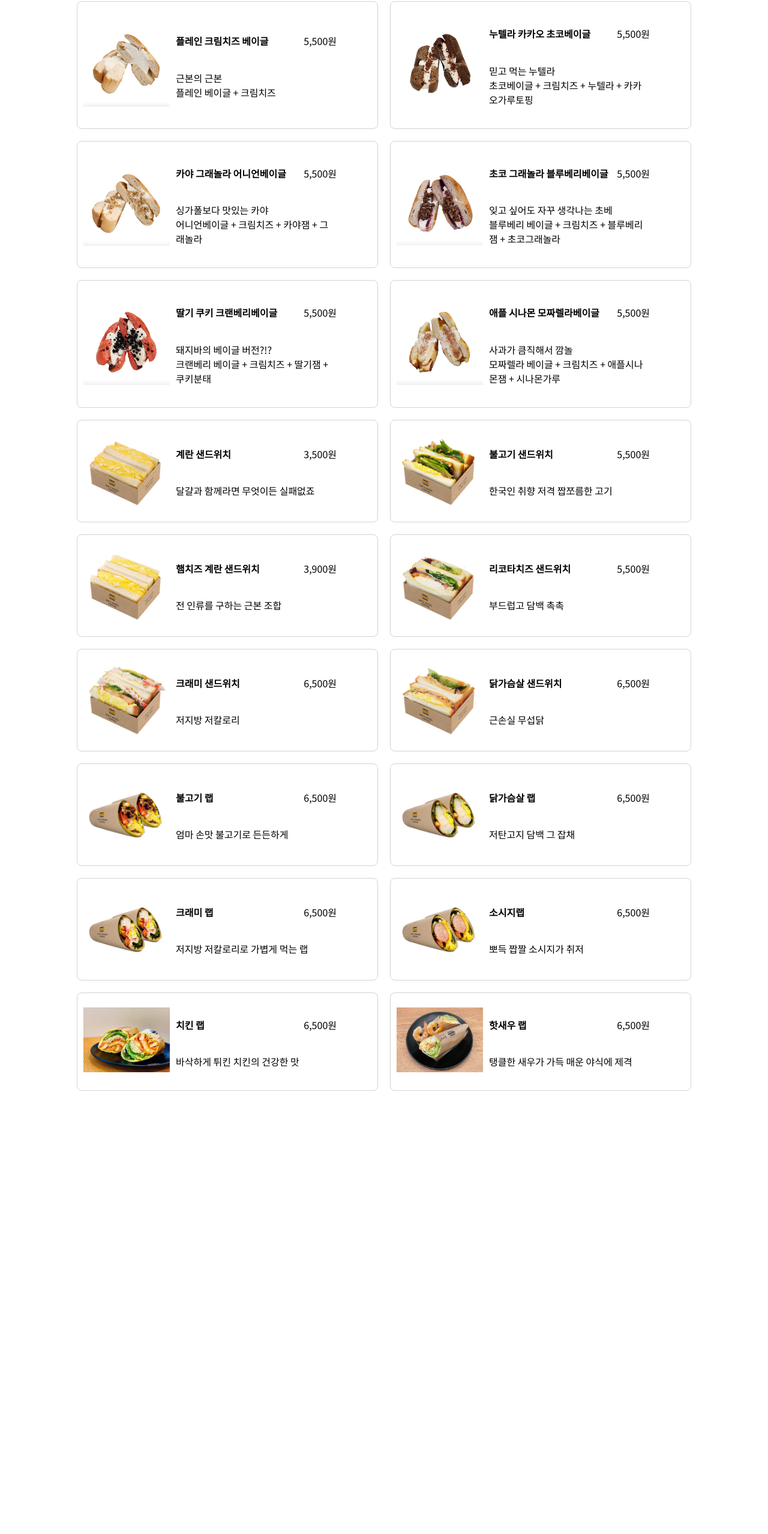
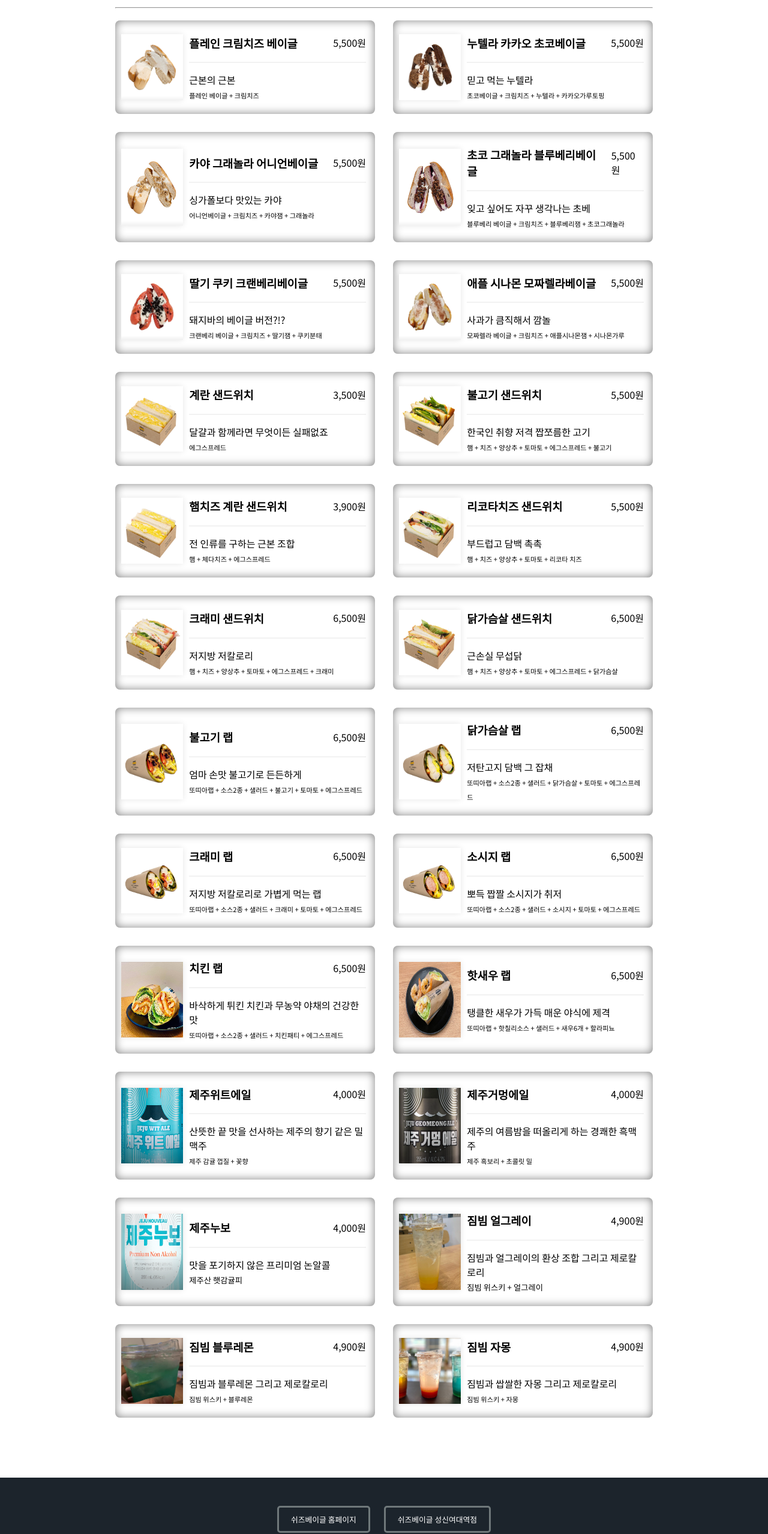
Before and after one commit to devellybutton/frontEnd_warmingUp_study, a plain HTML site: page 01.음식메뉴앱/index.html in a window 1280 px wide. Shown: the part 230-2788 px from the top of the page at 60% size. Before the commit the page ends 2049 px from the top, so only its background shows below. Drawn offline with Linux system fonts and the light colour scheme.

Commit message:
[🐛fix]: CSS 수정

```diff
--- a/01.음식메뉴앱/data.js
+++ b/01.음식메뉴앱/data.js
@@ -7,7 +7,7 @@ const menu = [
     price: "5,500원",
     image: "./images/menu01.png",
     onlyNaver: false,
-    desc: "근본의 근본<br> 플레인 베이글 + 크림치즈",
+    desc: "근본의 근본<br> <span style='font-size: 0.7em;'>플레인 베이글 + 크림치즈</span>",
   },
   {
     id: 2,
@@ -16,7 +16,7 @@ const menu = [
     price: "5,500원",
     image: "./images/menu02.png",
     onlyNaver: false,
-    desc: "믿고 먹는 누텔라<br> 초코베이글 + 크림치즈 + 누텔라 + 카카오가루토핑",
+    desc: "믿고 먹는 누텔라<br> <span style='font-size: 0.7em;'>초코베이글 + 크림치즈 + 누텔라 + 카카오가루토핑</span>",
   },
   {
     id: 3,
@@ -25,7 +25,7 @@ const menu = [
     price: "5,500원",
     image: "./images/menu03.png",
     onlyNaver: false,
-    desc: "싱가폴보다 맛있는 카야<br> 어니언베이글 + 크림치즈 + 카야잼 + 그래놀라",
+    desc: "싱가폴보다 맛있는 카야<br> <span style='font-size: 0.7em;'>어니언베이글 + 크림치즈 + 카야잼 + 그래놀라</span>",
   },
   {
     id: 4,
@@ -34,7 +34,7 @@ const menu = [
     price: "5,500원",
     image: "./images/menu04.png",
     onlyNaver: false,
-    desc: "잊고 싶어도 자꾸 생각나는 초베<br> 블루베리 베이글 + 크림치즈 + 블루베리잼 + 초코그래놀라",
+    desc: "잊고 싶어도 자꾸 생각나는 초베<br> <span style='font-size: 0.7em;'>블루베리 베이글 + 크림치즈 + 블루베리잼 + 초코그래놀라</span>",
   },
   {
     id: 5,
@@ -43,7 +43,7 @@ const menu = [
     price: "5,500원",
     image: "./images/menu05.png",
     onlyNaver: false,
-    desc: "돼지바의 베이글 버전?!?<br> 크랜베리 베이글 + 크림치즈 + 딸기잼 + 쿠키분태",
+    desc: "돼지바의 베이글 버전?!?<br> <span style='font-size: 0.7em;'>크랜베리 베이글 + 크림치즈 + 딸기잼 + 쿠키분태</span>",
   },
   {
     id: 6,
@@ -52,7 +52,7 @@ const menu = [
     price: "5,500원",
     image: "./images/menu06.png",
     onlyNaver: false,
-    desc: "사과가 큼직해서 깜놀<br> 모짜렐라 베이글 + 크림치즈 + 애플시나몬잼 + 시나몬가루",
+    desc: "사과가 큼직해서 깜놀<br> <span style='font-size: 0.7em;'>모짜렐라 베이글 + 크림치즈 + 애플시나몬잼 + 시나몬가루</span>",
   },
   /* 샌드위치 */
   {
@@ -62,7 +62,7 @@ const menu = [
     price: "3,500원",
     image: "./images/menu07.jpg",
     onlyNaver: false,
-    desc: "달걀과 함께라면 무엇이든 실패없죠",
+    desc: "달걀과 함께라면 무엇이든 실패없죠<br> <span style='font-size: 0.7em;'>에그스프레드</span>",
   },
   {
     id: 8,
@@ -71,7 +71,7 @@ const menu = [
     price: "5,500원",
     image: "./images/menu08.jpg",
     onlyNaver: false,
-    desc: "한국인 취향 저격 짭쪼름한 고기",
+    desc: "한국인 취향 저격 짭쪼름한 고기<br> <span style='font-size: 0.7em;'>햄 + 치즈 + 양상추 + 토마토 + 에그스프레드 + 불고기</span>",
   },
   {
     id: 9,
@@ -80,7 +80,7 @@ const menu = [
     price: "3,900원",
     image: "./images/menu09.jpg",
     onlyNaver: false,
-    desc: "전 인류를 구하는 근본 조합",
+    desc: "전 인류를 구하는 근본 조합<br> <span style='font-size: 0.7em;'>햄 + 체다치즈 + 에그스프레드</span>",
   },
   {
     id: 10,
@@ -89,7 +89,7 @@ const menu = [
     price: "5,500원",
     image: "./images/menu10.jpg",
     onlyNaver: false,
-    desc: "부드럽고 담백 촉촉",
+    desc: "부드럽고 담백 촉촉<br> <span style='font-size: 0.7em;'>햄 + 치즈 + 양상추 + 토마토 + 리코타 치즈</span>",
   },
   {
     id: 11,
@@ -98,7 +98,7 @@ const menu = [
     price: "6,500원",
     image: "./images/menu11.jpg",
     onlyNaver: false,
-    desc: "저지방 저칼로리",
+    desc: "저지방 저칼로리<br> <span style='font-size: 0.7em;'>햄 + 치즈 + 양상추 + 토마토 + 에그스프레드 + 크래미</span>",
   },
   {
     id: 12,
@@ -107,7 +107,7 @@ const menu = [
     price: "6,500원",
     image: "./images/menu12.jpg",
     onlyNaver: false,
-    desc: "근손실 무섭닭",
+    desc: "근손실 무섭닭<br> <span style='font-size: 0.7em;'>햄 + 치즈 + 양상추 + 토마토 + 에그스프레드 + 닭가슴살</span>",
   },
   /* 랩 */
   {
@@ -117,7 +117,7 @@ const menu = [
     price: "6,500원",
     image: "./images/menu13.jpg",
     onlyNaver: false,
-    desc: "엄마 손맛 불고기로 든든하게",
+    desc: "엄마 손맛 불고기로 든든하게<br> <span style='font-size: 0.7em;'>또띠아랩 + 소스2종 + 샐러드 + 불고기 + 토마토 + 에그스프레드</span>",
   },
   {
     id: 14,
@@ -126,7 +126,7 @@ const menu = [
     price: "6,500원",
     image: "./images/menu14.jpg",
     onlyNaver: false,
-    desc: "저탄고지 담백 그 잡채",
+    desc: "저탄고지 담백 그 잡채<br> <span style='font-size: 0.7em;'>또띠아랩 + 소스2종 + 샐러드 + 닭가슴살 + 토마토 + 에그스프레드</span>",
   },
   {
     id: 15,
@@ -135,16 +135,16 @@ const menu = [
     price: "6,500원",
     image: "./images/menu15.jpg",
     onlyNaver: false,
-    desc: "저지방 저칼로리로 가볍게 먹는 랩",
+    desc: "저지방 저칼로리로 가볍게 먹는 랩<br> <span style='font-size: 0.7em;'>또띠아랩 + 소스2종 + 샐러드 + 크래미 + 토마토 + 에그스프레드</span>",
   },
   {
     id: 16,
-    title: "소시지랩",
+    title: "소시지 랩",
     category: "wrap",
     price: "6,500원",
     image: "./images/menu16.jpg",
     onlyNaver: false,
-    desc: "뽀득 짭짤 소시지가 취저",
+    desc: "뽀득 짭짤 소시지가 취저<br> <span style='font-size: 0.7em;'>또띠아랩 + 소스2종 + 샐러드 + 소시지 + 토마토 + 에그스프레드</span>",
   },
   {
     id: 17,
@@ -153,7 +153,7 @@ const menu = [
     price: "6,500원",
     image: "./images/menu17.jpg",
     onlyNaver: true,
-    desc: "바삭하게 튀킨 치킨의 건강한 맛",
+    desc: "바삭하게 튀킨 치킨과 무농약 야채의 건강한 맛<br> <span style='font-size: 0.7em;'>또띠아랩 + 소스2종 + 샐러드 + 치킨패티 + 에그스프레드</span>",
   },
   {
     id: 18,
@@ -162,7 +162,61 @@ const menu = [
     price: "6,500원",
     image: "./images/menu18.png",
     onlyNaver: true,
-    desc: "탱클한 새우가 가득 매운 야식에 제격",
+    desc: "탱클한 새우가 가득 매운 야식에 제격<br> <span style='font-size: 0.7em;'>또띠아랩 + 핫칠리소스 + 샐러드 + 새우6개 + 할라피뇨</span>",
+  },
+  {
+    id: 19,
+    title: "제주위트에일",
+    category: "alcohol",
+    price: "4,000원",
+    image: "./images/menu19.png",
+    onlyNaver: true,
+    desc: "산뜻한 끝 맛을 선사하는 제주의 향기 같은 밀맥주 <br> <span style='font-size: 0.7em;'>제주 감귤 껍질 + 꽃향</span>",
+  },
+  {
+    id: 20,
+    title: "제주거멍에일",
+    category: "alcohol",
+    price: "4,000원",
+    image: "./images/menu20.png",
+    onlyNaver: true,
+    desc: "제주의 여름밤을 떠올리게 하는 경쾌한 흑맥주<br> <span style='font-size: 0.7em;'>제주 흑보리 + 초콜릿 밀</span>",
+  },
+  {
+    id: 21,
+    title: "제주누보",
+    category: "alcohol",
+    price: "4,000원",
+    image: "./images/menu21.png",
+    onlyNaver: true,
+    desc: "맛을 포기하지 않은 프리미엄 논알콜 <br> <small>제주산 햇감귤피</small>",
+  },
+  {
+    id: 22,
+    title: "짐빔 얼그레이",
+    category: "alcohol",
+    price: "4,900원",
+    image: "./images/menu22.jpg",
+    onlyNaver: true,
+    desc: "짐빔과 얼그레이의 환상 조합 그리고 제로칼로리<br> <small>짐빔 위스키 + 얼그레이</small>",
+  },
+  {
+    id: 23,
+    title: "짐빔 블루레몬",
+    category: "alcohol",
+    price: "4,900원",
+    image: "./images/menu23.jpg",
+    onlyNaver: true,
+    desc: "짐빔과 블루레몬 그리고 제로칼로리<br> <span style='font-size: 0.7em;'>짐빔 위스키 + 블루레몬</span>",
+  },
+  {
+    id: 24,
+    title: "짐빔 자몽",
+    category: "alcohol",
+    price: "4,900원",
+    image: "./images/menu24.png",
+    onlyNaver: true,
+    desc: "짐빔과 쌉쌀한 자몽 그리고 제로칼로리<br> <span style='font-size: 0.7em;'>짐빔 위스키 + 자몽</span>",
   },
 ];
 
--- a/01.음식메뉴앱/index.html
+++ b/01.음식메뉴앱/index.html
@@ -22,9 +22,13 @@
                     <li><a href="#" class="category-link" id="bagel">베이글</li>
                     <li><a href="#" class="category-link" id="sandwich">샌드위치</li>
                     <li><a href="#" class="category-link" id="wrap">랩</li>
+                    <li><a href="#" class="category-link" id="alcohol">주류</li>
                 </div>
             </ul>
             <hr>
+            <!-- <nav id="naverOrder">
+                <p id="naverOrderText">네이버 주문 전용</p>
+            </nav> -->
         </nav>
         <div id="menu-container">
         <!-- 개별 메뉴 -->
@@ -37,11 +41,25 @@
                     <h2 class="menu-title">메뉴 이름</h2>
                     <p class="menu-price">가격</p>
                 </div>
+                <hr>
                 <p class="menu-description">메뉴 설명</p>
             </div>
         </article> -->
         </div>
     </main>
+    <footer>
+        <nav>
+            <a href="https://shesbagel.com/main"
+            target="_blank"
+            class="footer-link">쉬즈베이글 홈페이지</a>
+            <a href="https://map.naver.com/p/search/%EC%89%AC%EC%A6%88%EB%B2%A0%EC%9D%B4%EA%B8%80/place/1834199837?c=15.00,0,0,0,dh&placePath=/home"
+            target="_blank"
+            class="footer-link">쉬즈베이글 성신여대역점</a>
+        </nav>
+        <p>
+            <span>Copyright 2024. devellybutton. All Rights Reserved일지도?!?</span></span>
+        </p>
+    </footer>
     <script src="index.js" type="module"></script>
   </body>
 </html>
--- a/01.음식메뉴앱/index.js
+++ b/01.음식메뉴앱/index.js
@@ -21,7 +21,7 @@ const createMenuItem = (menuItem) => {
   const titlePriceContainer = document.createElement("div");
   titlePriceContainer.classList.add("title-price");
 
-  const title = document.createElement("h4");
+  const title = document.createElement("h3");
   title.classList.add("menu-title");
   title.innerHTML = menuItem.title;
 
@@ -32,11 +32,14 @@ const createMenuItem = (menuItem) => {
   titlePriceContainer.appendChild(title);
   titlePriceContainer.appendChild(price);
 
+  const hr = document.createElement("hr");
+
   const description = document.createElement("p");
   description.classList.add("menu-description");
   description.innerHTML = menuItem.desc;
 
   detailsContainer.appendChild(titlePriceContainer);
+  detailsContainer.appendChild(hr);
   detailsContainer.appendChild(description);
 
   article.appendChild(imageContainer);
@@ -79,6 +82,9 @@ const filterMenuItems = (category) => {
       const wrapMenus = menu.filter((item) => item.category === "wrap");
       insertMenuItem(wrapMenus);
       break;
+    case "alcohol":
+      const alcoholMenus = menu.filter((item) => item.category === "alcohol");
+      insertMenuItem(alcoholMenus);
     default:
       break;
   }
@@ -93,3 +99,11 @@ document.querySelectorAll(".category-link").forEach((link) => {
 });
 
 insertMenuItem(menu);
+
+// 주류 클릭시 알림창 뜸.
+const alcoholLink = document.getElementById('alcohol');
+
+alcoholLink.addEventListener('click', function(e) {
+    e.preventDefault();
+    alert('주류는 19세 이상만 구매 가능합니다!');
+});
--- a/01.음식메뉴앱/style.css
+++ b/01.음식메뉴앱/style.css
@@ -2,7 +2,8 @@
 Global Styles
 */
 
-html, body {
+html,
+body {
   margin: 0;
 }
 
@@ -15,19 +16,33 @@ header {
   margin-bottom: 30px;
 }
 
-body, h1, h2, h3, h4, h5, h6,
-.menu-title, .menu-price, .menu-description {
-    font-family: 'Noto Sans KR', sans-serif;
+body,
+h1,
+h2,
+h3,
+h4,
+h5,
+h6,
+.menu-title,
+.menu-price,
+.menu-description {
+  font-family: "Noto Sans KR", sans-serif;
 }
 
 h1 {
-    margin-top: 50px;
+  margin-top: 70px;
   letter-spacing: 8px;
 }
 
 #menu-nav hr {
-    width: 80%;
-    color: lightgray
+  width: 70%;
+  color: lightgray;
+  margin-bottom: 20px;
+}
+
+#menu-nav #naverOrder {
+  text-align: right;
+  position: absolute;
 }
 
 #menu-ul div {
@@ -42,17 +57,18 @@ h1 {
 }
 
 #menu-ul li {
-    border: 5px solid black;
   border-radius: 8px;
+  box-shadow: 5px 5px;
   margin-bottom: 20px;
   padding: 10px;
-    background-color: yellow;
+  background-color: #fed200;
   height: 60px;
-    width: 100px;
+  width: 90px;
   box-sizing: border-box;
   display: flex;
   justify-content: center;
   align-items: center;
+  transition: background-color 0.5s, box-shadow 0.5s;
 }
 
 #menu-ul li a {
@@ -60,6 +76,15 @@ h1 {
   font-size: 17px;
   text-align: center;
   text-decoration: none;
+}
+
+#menu-ul li:hover {
+  background-color: black;
+  box-shadow: 5px 5px #fed200;
+}
+
+#menu-ul li:hover a {
+  color: #fed200;
 }
 
 .category-link {
@@ -70,48 +95,106 @@ h1 {
 #menu-container {
   display: grid;
   grid-template-columns: repeat(2, 1fr);
-    gap: 20px;
-    width: 80%;
+  gap: 30px;
+  width: 70%;
   margin: 0 auto;
 }
 
-#menu-container .menu-item{
+#menu-container .menu-item {
   display: flex;
   flex-direction: row;
 }
 
 /*
-article
+////////////////////
+////// article //////
+////////////////////
 */
 .article-container {
   display: flex;
 }
 
 article.menu-item {
-    border: 1px solid lightgrey;
+  background-origin: border-box;
   border-radius: 8px;
-    padding: 10px;
+  padding: 0px 10px;
   align-items: center;
+  justify-content: space-between;
+  box-shadow: inset 0 0 15px rgba(0, 0, 0, 0.5);
 }
 
 .image-container {
-    width: 30%;
+  width: 25%;
+  height: 70%;
+  box-shadow: 0 0 10px rgba(0, 0, 0, 0.1);
+  overflow: hidden;
+  object-fit: fill;
 }
 
 .image-container img {
   width: 100%;
+  height: 100%;
+  transition: transform 0.3s ease;
+  object-fit: fill;
+}
+
+.image-container:hover img {
+    transform: scale(1.2);
   }
 
 .details-container {
-    width: 60%;
+  width: 70%;
+  flex-grow: 1;
+  margin-left: 5px;
 }
 
 .title-price {
   display: flex;
   justify-content: space-between;
+  gap: 10px;
   align-items: center;
 }
 
 .details-container {
-    padding: 10px;
+  padding: 5px;
 }
+
+.details-container hr {
+    margin: 0;
+    border: none;
+    height: 2px;
+    background-color: grey;
+    opacity: 0.1;
+}
+
+/*
+////////////////////
+////// footer //////
+////////////////////
+*/
+
+footer {
+  width: 100%;
+  text-align: center;
+  color: white;
+  margin-top: 100px;
+  position: absolute;
+  background-color: #1c242c;
+  padding: 60px 0 30px;
+  font-size: 0.8em;
+}
+
+footer nav .footer-link {
+  text-align: center;
+  text-decoration: none;
+  color: white;
+  border: solid #6f787a;
+  border-radius: 5px;
+  padding: 10px 20px;
+  margin: 30px 10px;
+}
+
+footer p span {
+  margin: 20px;
+  color: #6f787a;
+}
```
Also changed, not shown: 01.음식메뉴앱/images/menu19.png (added), 01.음식메뉴앱/images/menu20.png (added), 01.음식메뉴앱/images/menu21.png (added), 01.음식메뉴앱/images/menu22.jpg (added), 01.음식메뉴앱/images/menu23.jpg (added), 01.음식메뉴앱/images/menu24.png (added). Lines whose indentation alone changed are shown as unchanged.
